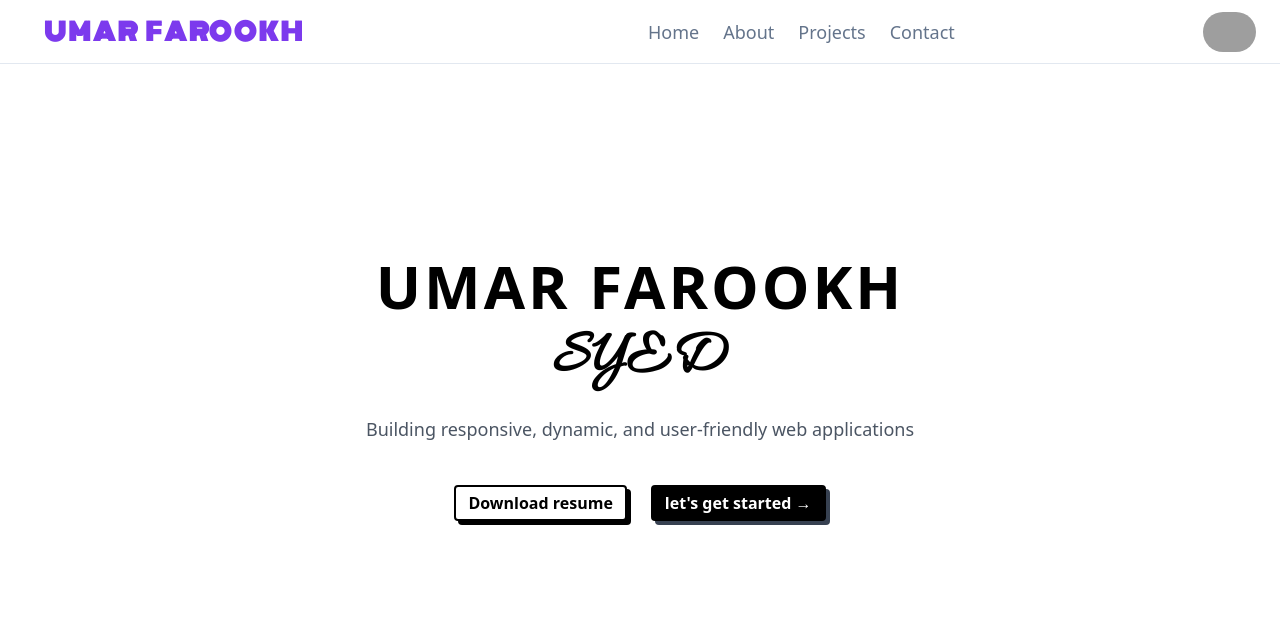
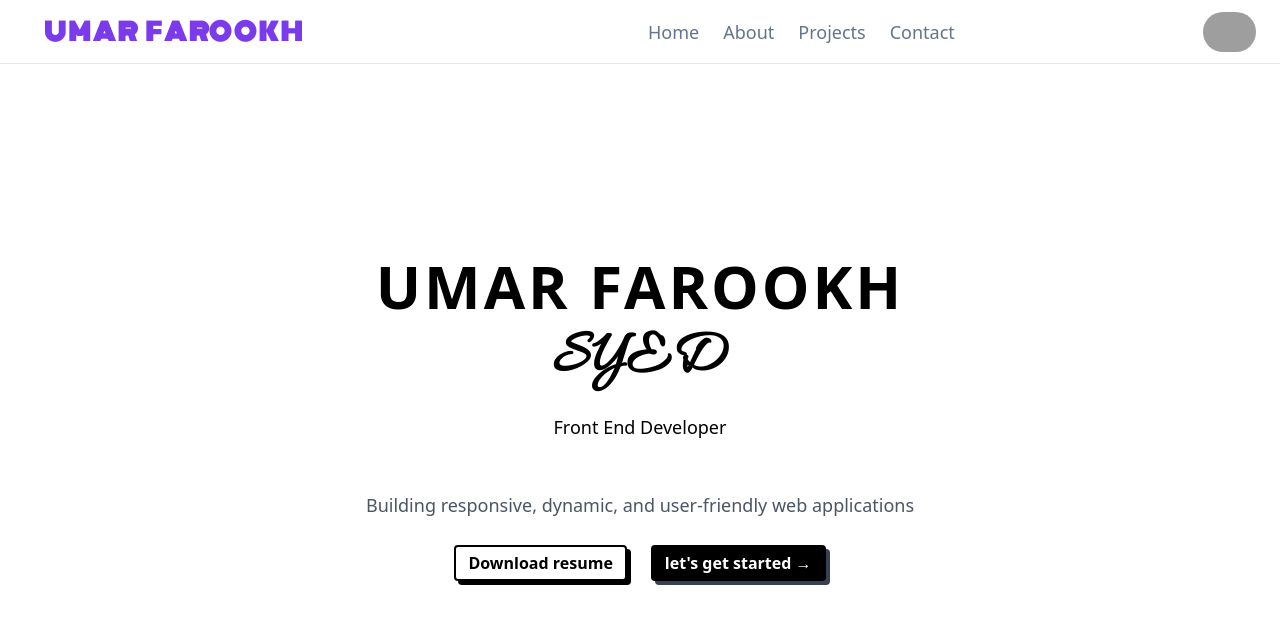
Before and after one commit to umarfarookh12/umar_profile, a React (Vite) app: page / in a window 1280 px wide. Shown: the top 624 px of the page. Built offline with nearby package versions, Linux system fonts and the light colour scheme; grey boxes are pictures that could not be loaded; a web font is replaced by a local one.

Commit message:
updated with title and commented unused code

```diff
--- a/src/components/routes/About.tsx
+++ b/src/components/routes/About.tsx
@@ -1,4 +1,4 @@
-import { useEffect, useState } from "react";
+// import { useEffect } from "react";
 import Progess from "../Progess";
 import {
   Card,
@@ -9,15 +9,15 @@ import {
 } from "../ui/card";
 
 const About = () => {
-  const [isBlurred, setIsBlurred] = useState(true);
+  // const [isBlurred, setIsBlurred] = useState(true);
 
-  useEffect(() => {
-    const timer = setTimeout(() => {
-      setIsBlurred(false);
-    }, 2000);
+  // useEffect(() => {
+  //   const timer = setTimeout(() => {
+  //     setIsBlurred(false);
+  //   }, 2000);
 
-    return () => clearTimeout(timer);
-  }, []);
+  //   return () => clearTimeout(timer);
+  // }, []);
   return (
     <div>
       <Card className="mx-auto my-3 md:w-[70%] border-none text-black">
--- a/src/components/routes/Home.tsx
+++ b/src/components/routes/Home.tsx
@@ -3,12 +3,25 @@ import { NavLink } from "react-router-dom";
 const Home = () => {
   return (
     <>
-      <div className="relative px-6 ">
+      <div className="relative px-6">
         <div className="mx-auto max-w-2xl py-32 sm:py-48">
-          <div className="text-center">
+          <div className="text-center space-y-6">
             <h1 className="text-4xl font-bold xt-gray-600 text-black tracking-wider uppercase sm:text-6xl">
               Umar farookh <span className="font-allura">syed</span>
             </h1>
+            <div className="flex flex-col">
+              <p className="font-medium text-lg text-black capitalize  mx-auto ">
+                Front end Developer
+              </p>
+              <a
+                href="https://www.linkedin.com/company/konic-technologies/"
+                target="_blank"
+              >
+                <span className="bg-gradient-to-b text-blue-800 hover:text-red-600 bg-clip-text font-bold text-transparent">
+                  Konic technologies
+                </span>
+              </a>
+            </div>
             <p className="mt-6 text-lg leading-8 text-gray-600">
               Building responsive, dynamic, and user-friendly web applications
             </p>
```
